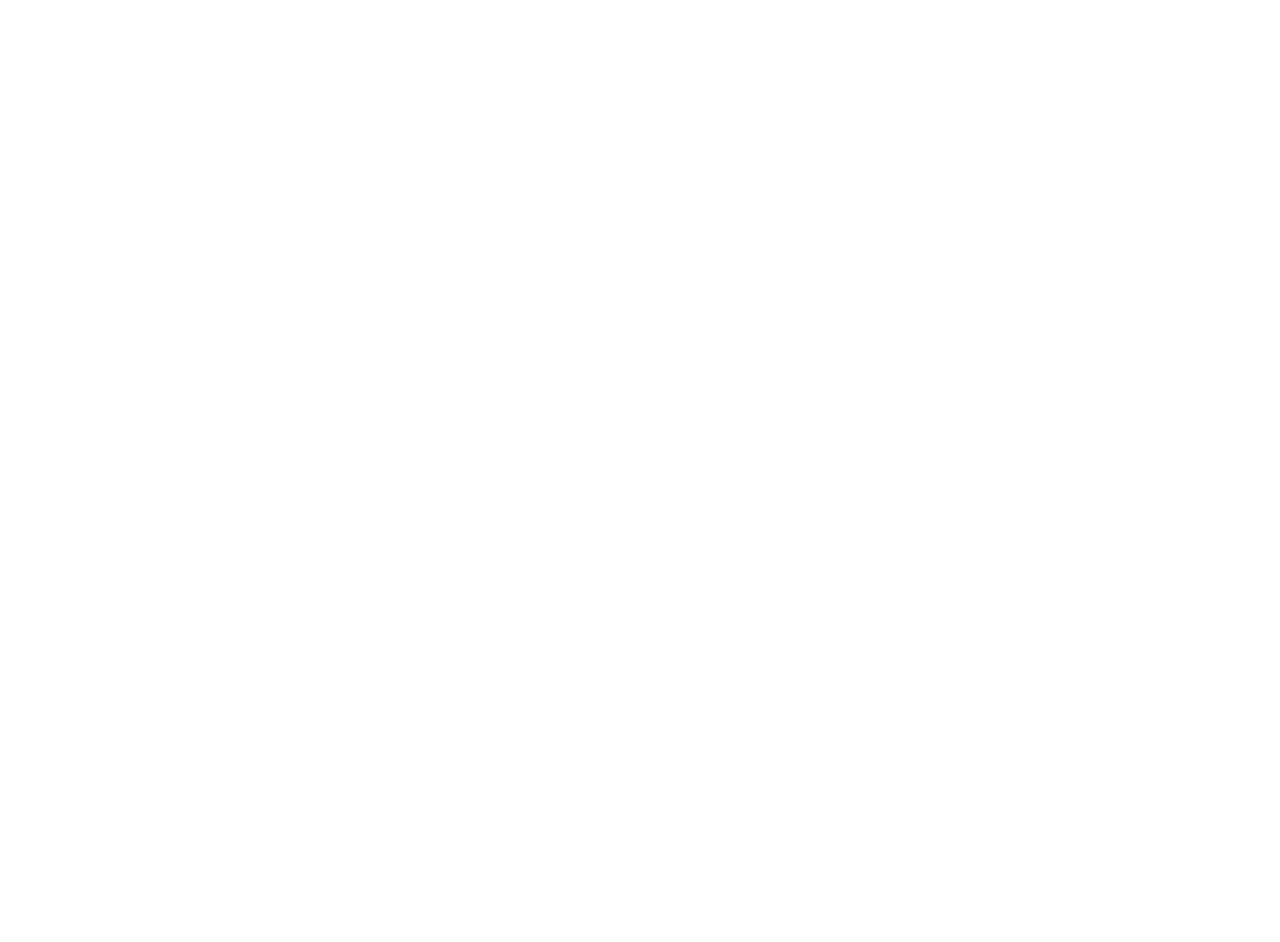
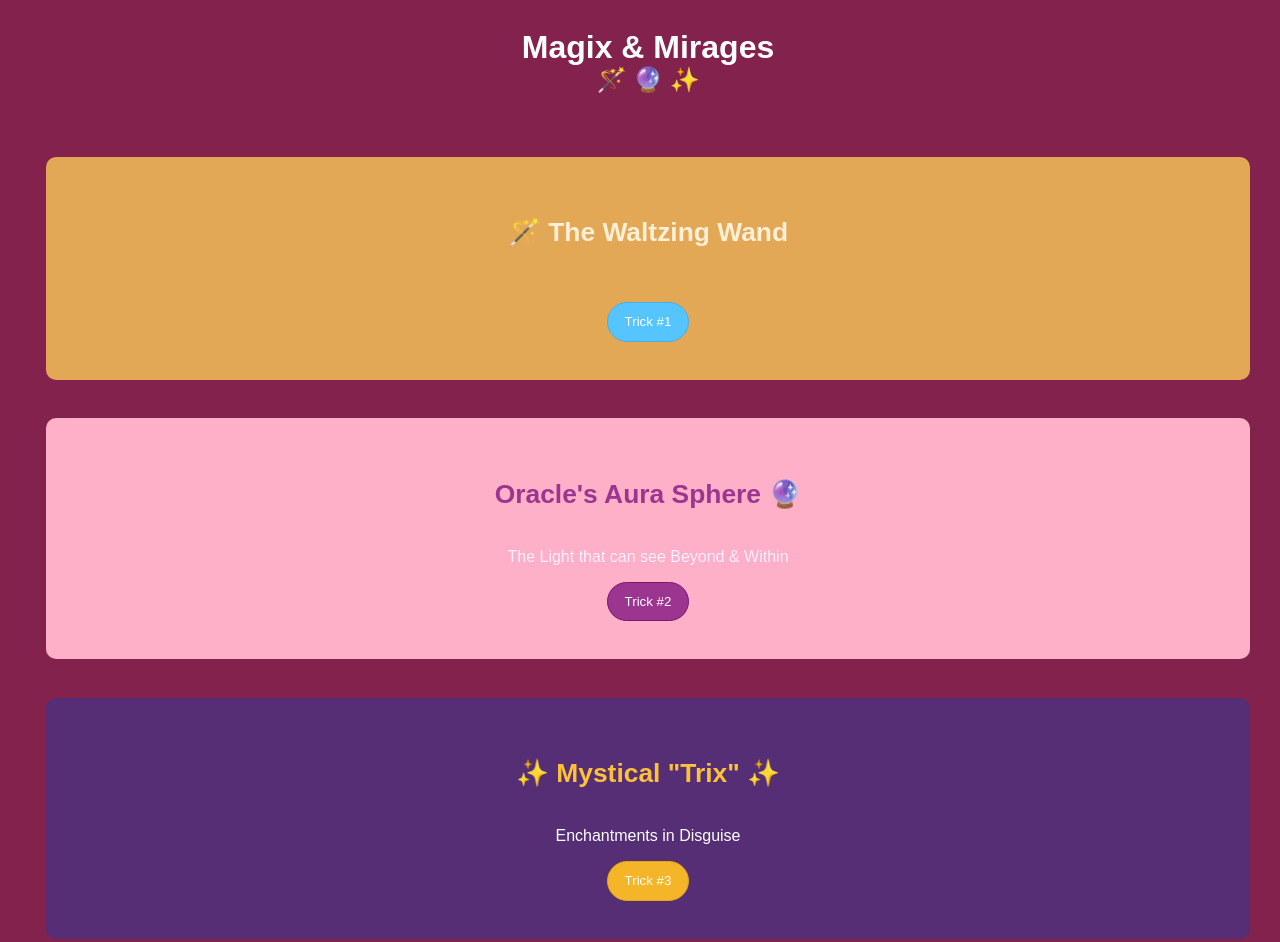
Before and after one commit to a-nguy4n/cse170-assignments, a plain HTML site: page lab-Six/labSix.html in a window 1280 px wide. Before the commit the page ends 800 px from the top, so only its background shows below. Drawn offline with Linux system fonts and the light colour scheme.

Commit message:
Lab 6 Done

```diff
--- a/lab-Six/labSix.css
+++ b/lab-Six/labSix.css
@@ -0,0 +1,100 @@
+
+body{
+    font-family: 'Avenir', sans-serif;
+    width: 100%;
+    height: 100%;
+    background: #83224c;
+}
+
+header{
+    display: flex;
+    flex-direction: column;
+    align-items: center;
+}
+
+h1{
+    font-size: 2rem;
+    color: white;
+    margin-bottom: 0;
+
+}
+
+h2{
+    font-size: 1.65rem;
+}
+
+header p{
+    font-size: 1.5rem;
+    margin-top: 0;
+}
+
+section{
+    display: flex;
+    flex-direction: column;
+    align-items: center;
+    border-radius: 10px;
+    padding: 3%;
+    margin: 3%;
+}
+
+button{
+    cursor: pointer;
+    border-radius: 50px;
+    border: none;
+    font-family: 'Avenir', sans-serif;
+    padding: 1% 1.5%;
+}
+
+#trick-one{
+    background: #e2a856;
+}
+
+#trick-one h2{
+    color: #ffefd7;
+}
+
+#trick-one p{
+    color: #ffefd7;
+    background-color: #83224c;
+}
+
+#trick-one button{
+    background: rgb(86, 196, 255);
+    color: white;
+    border: 1px solid rgb(79, 173, 223);
+}
+
+#trick-two{
+    background: #fdb0c8;
+    color: #ffeeff;
+}
+
+#trick-two h2{
+    color: #9c3590;
+}
+
+#trick-two button{
+    background: #9c3590;
+    color: white;
+    border: 1px solid #79196e;
+}
+
+#trick-three{
+    background: #552e75;
+    color: white;
+}
+
+#trick-three h2{
+    color: #fbc139;
+}
+
+#trick-three button{
+    background: #f4b628;
+    color: white;
+    border: 1px solid #e3a514;
+}
+
+#trick-three img{
+    width: 20%;
+    margin: 1%;
+}
--- a/lab-Six/labSix.html
+++ b/lab-Six/labSix.html
@@ -3,11 +3,32 @@
 <head>
     <meta charset="UTF-8">
     <meta name="viewport" content="width=device-width, initial-scale=1.0">
-    <title>CSE 170: Lab 6</title>
+    <title>CSE 170: Lab 6 Assignment - Magic Theme</title>
     <link rel="stylesheet" href="/lab-Six/labSix.css">
 </head>
 <body>
+    <header>
+        <h1> Magix & Mirages </h1>
+        <p> 🪄 🔮 ✨</p>
+    </header>
 
+    <section id="trick-one">
+        <h2> 🪄 The Waltzing Wand </h2>
+        <p></p>
+        <button> Trick #1 </button>
+    </section>
+
+    <section id="trick-two">
+        <h2> Oracle's Aura Sphere 🔮</h2>
+        <p> The Light that can see Beyond & Within</p>
+        <button> Trick #2 </button>
+    </section>
+
+    <section id="trick-three">
+        <h2> ✨ Mystical "Trix" ✨ </h2>
+        <p> Enchantments in Disguise</p>
+        <button> Trick #3 </button>
+    </section>
 
     <script src="/lab-Six/labSix.js"></script>
 </body>
--- a/lab-Six/labSix.js
+++ b/lab-Six/labSix.js
@@ -0,0 +1,33 @@
+
+// for Trick One
+const trickOne_Button = document.querySelector('#trick-one button');
+const trickOne_Text = document.querySelector('#trick-one p');
+
+trickOne_Button.addEventListener('click', () => {
+    trickOne_Text.innerHTML = "🎩 Ta-Daaaa! Ala-Kazam! The Waverly Wand does Magical Wanders 💫";
+});
+
+
+// for Trick Two
+const trickTwo_Button = document.querySelector('#trick-two button');
+const trickTwo_Text = document.querySelector('#trick-two p');
+
+trickTwo_Button.addEventListener('click', () => {
+    trickTwo_Text.style.color = "#42BD00";
+});
+
+
+// for Trick Three
+const trickThree_Button = document.querySelector('#trick-three button');
+const trickThree_Text = document.querySelector('#trick-three p');
+const trickThree_Section = document.querySelector('#trick-three');
+const trickThree_Image = document.createElement('img');
+trickThree_Image.src = "/lab-Six/trickThree.gif";
+trickThree_Image.alt = "Magic Bunny GIF";
+
+trickThree_Button.addEventListener('click', () => {
+    if(trickThree_Text){
+         trickThree_Text.remove();
+    }
+    trickThree_Section.insertBefore(trickThree_Image, trickThree_Button);
+});
```
Also changed, not shown: lab-Six/trickThree.gif (added).
